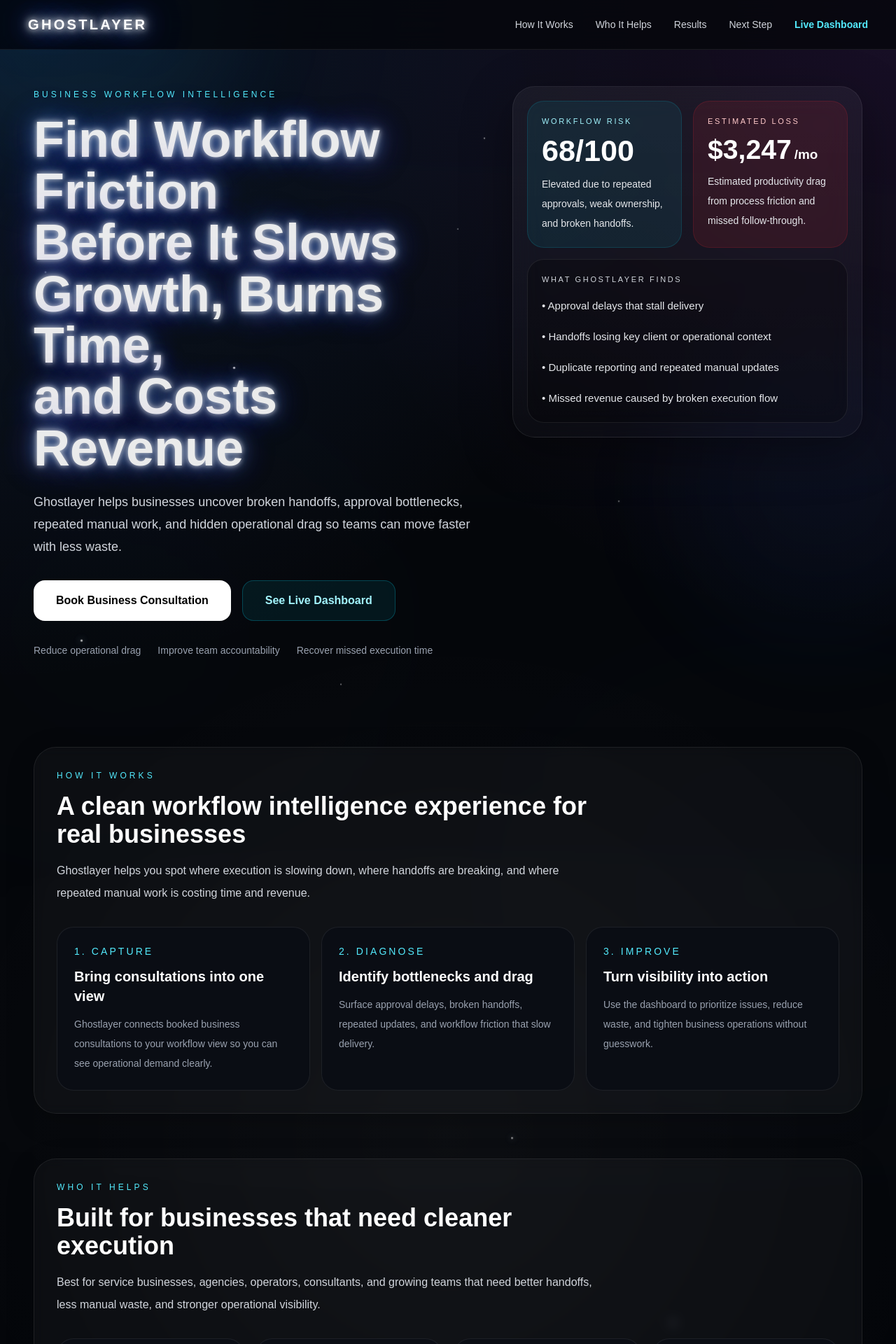
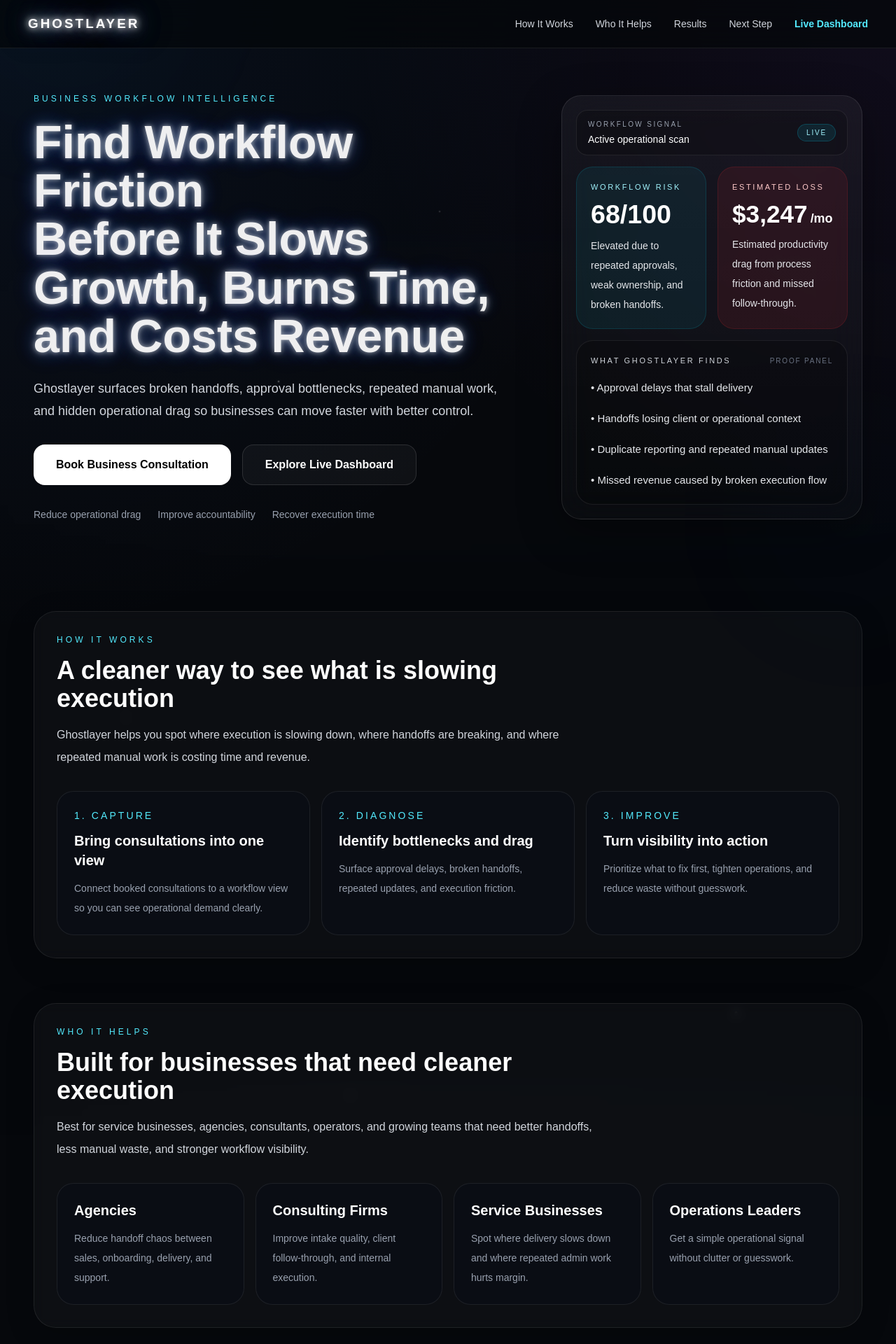
Before and after one commit to DexTheAIBusinessman/ghostlayer, a Next.js app: page / in a window 1280 px wide. Shown: the top 1920 px of the page at 70% size. Built offline with nearby package versions, Linux system fonts and the light colour scheme; no server answers.

Commit message:
refine homepage polish and reduce visual noise

```diff
--- a/app/page.tsx
+++ b/app/page.tsx
@@ -20,26 +20,18 @@ const currentYear = new Date().getFullYear();
 
 const sparkles = useMemo<Sparkle[]>(
 () => [
-{ left: '5%', top: '12%', size: 2, delay: '0s', duration: '5.5s', opacity: 0.55 },
-{ left: '9%', top: '28%', size: 3, delay: '1.2s', duration: '6.1s', opacity: 0.8 },
-{ left: '14%', top: '74%', size: 2, delay: '2.4s', duration: '5.2s', opacity: 0.6 },
-{ left: '20%', top: '46%', size: 2, delay: '0.7s', duration: '6.8s', opacity: 0.72 },
-{ left: '26%', top: '16%', size: 3, delay: '1.8s', duration: '5.9s', opacity: 0.82 },
-{ left: '31%', top: '63%', size: 2, delay: '2.8s', duration: '6.3s', opacity: 0.66 },
-{ left: '38%', top: '30%', size: 2, delay: '1.1s', duration: '5.6s', opacity: 0.74 },
-{ left: '44%', top: '82%', size: 3, delay: '2.2s', duration: '6.5s', opacity: 0.84 },
-{ left: '51%', top: '10%', size: 2, delay: '0.9s', duration: '5.7s', opacity: 0.56 },
-{ left: '57%', top: '50%', size: 3, delay: '2.6s', duration: '6.4s', opacity: 0.8 },
-{ left: '63%', top: '76%', size: 2, delay: '1.5s', duration: '5.4s', opacity: 0.62 },
-{ left: '69%', top: '22%', size: 2, delay: '2.9s', duration: '6.2s', opacity: 0.76 },
-{ left: '75%', top: '58%', size: 3, delay: '1.7s', duration: '5.8s', opacity: 0.82 },
-{ left: '81%', top: '14%', size: 2, delay: '0.4s', duration: '6.7s', opacity: 0.6 },
-{ left: '87%', top: '41%', size: 2, delay: '2s', duration: '5.3s', opacity: 0.7 },
-{ left: '92%', top: '71%', size: 3, delay: '1.3s', duration: '6s', opacity: 0.82 },
-{ left: '12%', top: '90%', size: 2, delay: '2.5s', duration: '6.9s', opacity: 0.52 },
-{ left: '33%', top: '92%', size: 2, delay: '1.4s', duration: '5.1s', opacity: 0.64 },
-{ left: '54%', top: '6%', size: 2, delay: '2.1s', duration: '6.6s', opacity: 0.56 },
-{ left: '73%', top: '90%', size: 2, delay: '0.8s', duration: '5.4s', opacity: 0.65 },
+{ left: '8%', top: '14%', size: 2, delay: '0s', duration: '5.8s', opacity: 0.3 },
+{ left: '14%', top: '34%', size: 2, delay: '1.2s', duration: '6.4s', opacity: 0.42 },
+{ left: '22%', top: '68%', size: 2, delay: '2.1s', duration: '5.7s', opacity: 0.28 },
+{ left: '31%', top: '18%', size: 2, delay: '1.7s', duration: '6.1s', opacity: 0.36 },
+{ left: '39%', top: '52%', size: 3, delay: '2.4s', duration: '6.8s', opacity: 0.44 },
+{ left: '49%', top: '10%', size: 2, delay: '0.8s', duration: '5.9s', opacity: 0.26 },
+{ left: '58%', top: '40%', size: 2, delay: '2.6s', duration: '6.2s', opacity: 0.35 },
+{ left: '66%', top: '72%', size: 2, delay: '1.1s', duration: '5.6s', opacity: 0.3 },
+{ left: '74%', top: '20%', size: 2, delay: '2.8s', duration: '6.5s', opacity: 0.4 },
+{ left: '82%', top: '48%', size: 3, delay: '1.6s', duration: '6.1s', opacity: 0.42 },
+{ left: '90%', top: '16%', size: 2, delay: '0.5s', duration: '5.5s', opacity: 0.3 },
+{ left: '94%', top: '74%', size: 2, delay: '2s', duration: '6.3s', opacity: 0.34 },
 ],
 []
 );
@@ -50,18 +42,13 @@ setIsCalendlyOpen(true);
 }
 
 return (
-<main className="relative min-h-screen overflow-x-hidden bg-[#04060a] text-white">
+<main className="relative min-h-screen overflow-x-hidden bg-[#05070b] text-white">
 <div className="pointer-events-none absolute inset-0 overflow-hidden">
-<div className="absolute inset-0 bg-[radial-gradient(circle_at_top_left,rgba(59,130,246,0.14),transparent_28%),radial-gradient(circle_at_top_right,rgba(168,85,247,0.12),transparent_26%),radial-gradient(circle_at_bottom_left,rgba(6,182,212,0.08),transparent_24%),radial-gradient(circle_at_center,rgba(255,255,255,0.03),transparent_42%)]" />
-<div className="smoke smoke-a" />
-<div className="smoke smoke-b" />
-<div className="smoke smoke-c" />
+<div className="absolute inset-0 bg-[radial-gradient(circle_at_top_left,rgba(59,130,246,0.08),transparent_28%),radial-gradient(circle_at_top_right,rgba(168,85,247,0.07),transparent_24%),radial-gradient(circle_at_bottom_left,rgba(6,182,212,0.04),transparent_24%)]" />
 <div className="fog fog-a" />
 <div className="fog fog-b" />
-<div className="fog fog-c" />
-<div className="orb orb-cyan" />
-<div className="orb orb-blue" />
-<div className="orb orb-purple" />
+<div className="orb orb-a" />
+<div className="orb orb-b" />
 
 {sparkles.map((sparkle, index) => (
 <span
@@ -80,11 +67,11 @@ opacity: sparkle.opacity,
 ))}
 </div>
 
-<header className="relative z-20 border-b border-white/8 bg-[#04060a]/75 backdrop-blur-xl">
+<header className="relative z-20 border-b border-white/8 bg-[#05070b]/72 backdrop-blur-xl">
 <div className="mx-auto flex max-w-7xl items-center justify-between gap-6 px-4 py-5 sm:px-6 md:px-8 lg:px-10">
 <Link
 href="/"
-className="inline-block text-[1.12rem] font-bold tracking-[0.16em] text-white [text-shadow:0_0_8px_rgba(255,255,255,1),0_0_18px_rgba(255,255,255,0.96),0_0_34px_rgba(96,165,250,0.95),0_0_58px_rgba(59,130,246,0.9),0_0_92px_rgba(147,51,234,0.76)] sm:text-[1.26rem]"
+className="inline-block text-[1.06rem] font-bold tracking-[0.16em] text-white [text-shadow:0_0_8px_rgba(255,255,255,0.95),0_0_18px_rgba(255,255,255,0.85),0_0_34px_rgba(96,165,250,0.65),0_0_56px_rgba(59,130,246,0.5)] sm:text-[1.18rem]"
 >
 GHOSTLAYER
 </Link>
@@ -109,22 +96,22 @@ Live Dashboard
 
 <Link
 href="/dashboard"
-className="rounded-xl border border-cyan-400/25 bg-cyan-400/8 px-3 py-2 text-xs font-semibold text-cyan-200 transition hover:bg-cyan-400/12 hover:text-white lg:hidden"
+className="rounded-xl border border-cyan-400/20 bg-cyan-400/8 px-3 py-2 text-xs font-semibold text-cyan-200 transition hover:bg-cyan-400/12 hover:text-white lg:hidden"
 >
 Dashboard
 </Link>
 </div>
 </header>
 
-<section className="relative z-10 overflow-hidden px-4 pb-16 pt-10 sm:px-6 sm:pb-20 md:px-8 md:pt-14 lg:px-10 lg:pb-24 xl:px-12">
+<section className="relative z-10 px-4 pb-16 pt-12 sm:px-6 sm:pb-20 md:px-8 md:pt-16 lg:px-10 lg:pb-24 xl:px-12">
 <div className="mx-auto max-w-7xl">
-<div className="grid items-start gap-10 xl:grid-cols-[minmax(0,1.08fr)_minmax(390px,500px)] xl:gap-14">
+<div className="grid items-center gap-12 xl:grid-cols-[minmax(0,1.02fr)_minmax(360px,430px)] xl:gap-16">
 <div className="max-w-4xl">
 <p className="text-[11px] uppercase tracking-[0.34em] text-cyan-300 sm:text-xs">
 Business Workflow Intelligence
 </p>
 
-<h1 className="hero-glow mt-5 max-w-4xl text-4xl font-bold leading-[1.02] text-white sm:text-5xl lg:text-6xl xl:text-[4.5rem]">
+<h1 className="hero-glow mt-5 max-w-4xl text-4xl font-bold leading-[1.04] text-white sm:text-5xl lg:text-6xl xl:text-[4.15rem]">
 Find Workflow Friction
 <br />
 Before It Slows
@@ -135,9 +122,8 @@ and Costs Revenue
 </h1>
 
 <p className="mt-6 max-w-3xl text-base leading-8 text-gray-300 sm:text-lg">
-Ghostlayer helps businesses uncover broken handoffs, approval bottlenecks,
-repeated manual work, and hidden operational drag so teams can move faster
-with less waste.
+Ghostlayer surfaces broken handoffs, approval bottlenecks, repeated manual work,
+and hidden operational drag so businesses can move faster with better control.
 </p>
 
 <div className="mt-8 flex flex-col gap-4 sm:flex-row">
@@ -150,27 +136,41 @@ Book Business Consultation
 
 <Link
 href="/dashboard"
-className="rounded-2xl border border-cyan-400/25 bg-cyan-400/8 px-8 py-4 text-center text-base font-semibold text-cyan-200 transition hover:bg-cyan-400/12 hover:text-white"
+className="rounded-2xl border border-white/12 bg-white/[0.04] px-8 py-4 text-center text-base font-semibold text-white transition hover:bg-white/[0.08]"
 >
-See Live Dashboard
+Explore Live Dashboard
 </Link>
 </div>
 
 <div className="mt-8 flex flex-col gap-3 text-sm text-gray-400 sm:flex-row sm:flex-wrap sm:gap-6">
 <span>Reduce operational drag</span>
-<span>Improve team accountability</span>
-<span>Recover missed execution time</span>
+<span>Improve accountability</span>
+<span>Recover execution time</span>
 </div>
 </div>
 
-<div className="w-full xl:-mt-1">
-<div className="rounded-[32px] border border-white/8 bg-[linear-gradient(180deg,rgba(255,255,255,0.05),rgba(255,255,255,0.02))] p-4 shadow-[0_20px_70px_rgba(0,0,0,0.35)] backdrop-blur-xl sm:p-5">
-<div className="grid grid-cols-1 gap-4 sm:grid-cols-2">
-<div className="min-w-0 rounded-3xl border border-cyan-400/15 bg-cyan-400/8 p-5">
+<div className="w-full">
+<div className="rounded-[28px] border border-white/10 bg-[linear-gradient(180deg,rgba(255,255,255,0.05),rgba(255,255,255,0.02))] p-4 shadow-[0_18px_60px_rgba(0,0,0,0.34)] backdrop-blur-xl sm:p-5">
+<div className="flex items-center justify-between gap-3 rounded-2xl border border-white/8 bg-black/20 px-4 py-3">
+<div>
+<p className="text-[10px] uppercase tracking-[0.24em] text-gray-400">
+Workflow Signal
+</p>
+<p className="mt-1 text-sm font-medium text-white">
+Active operational scan
+</p>
+</div>
+<span className="rounded-full border border-cyan-400/20 bg-cyan-400/10 px-3 py-1 text-[10px] uppercase tracking-[0.18em] text-cyan-200">
+Live
+</span>
+</div>
+
+<div className="mt-4 grid grid-cols-1 gap-4 sm:grid-cols-2">
+<div className="rounded-3xl border border-cyan-400/14 bg-cyan-400/7 p-5">
 <p className="text-[11px] uppercase tracking-[0.24em] text-cyan-200">
 Workflow Risk
 </p>
-<p className="mt-3 break-words text-[2.2rem] font-bold leading-none text-white sm:text-[2.5rem] lg:text-[2.7rem]">
+<p className="mt-3 text-[2.15rem] font-bold leading-none text-white sm:text-[2.35rem]">
 68/100
 </p>
 <p className="mt-3 text-sm leading-7 text-gray-200">
@@ -178,15 +178,15 @@ Elevated due to repeated approvals, weak ownership, and broken handoffs.
 </p>
 </div>
 
-<div className="min-w-0 rounded-3xl border border-red-500/15 bg-red-500/10 p-5">
+<div className="rounded-3xl border border-red-500/14 bg-red-500/9 p-5">
 <p className="text-[11px] uppercase tracking-[0.24em] text-red-200">
 Estimated Loss
 </p>
 <p className="mt-3 flex items-baseline whitespace-nowrap text-white">
-<span className="text-[2rem] font-bold leading-none sm:text-[2.3rem] lg:text-[2.45rem]">
+<span className="text-[1.95rem] font-bold leading-none sm:text-[2.2rem]">
 $3,247
 </span>
-<span className="ml-1 text-[1.08rem] font-bold leading-none sm:text-[1.14rem] lg:text-[1.18rem]">
+<span className="ml-1 text-[1.02rem] font-bold leading-none sm:text-[1.12rem]">
 /mo
 </span>
 </p>
@@ -196,14 +196,19 @@ Estimated productivity drag from process friction and missed follow-through.
 </div>
 </div>
 
-<div className="mt-4 rounded-3xl border border-white/8 bg-black/25 p-5">
+<div className="mt-4 rounded-3xl border border-white/8 bg-black/22 p-5">
+<div className="flex items-center justify-between gap-3">
 <p className="text-[11px] uppercase tracking-[0.24em] text-gray-300">
 What Ghostlayer Finds
 </p>
+<span className="text-[10px] uppercase tracking-[0.18em] text-gray-500">
+Proof Panel
+</span>
+</div>
 
 <ul className="mt-4 space-y-4 text-sm leading-7 text-gray-200 sm:text-[15px]">
 <li>• Approval delays that stall delivery</li>
-<li>• Handoffs losing key client or operational context</li>
+<li>• Handoffs losing client or operational context</li>
 <li>• Duplicate reporting and repeated manual updates</li>
 <li>• Missed revenue caused by broken execution flow</li>
 </ul>
@@ -215,17 +220,17 @@ What Ghostlayer Finds
 </section>
 
 <section id="how-it-works" className="relative z-10 px-4 py-8 sm:px-6 md:px-8 lg:px-10 xl:px-12">
-<div className="mx-auto max-w-7xl rounded-[32px] border border-white/8 bg-white/[0.03] p-6 backdrop-blur-sm shadow-[0_10px_40px_rgba(0,0,0,0.2)] sm:p-8">
+<div className="mx-auto max-w-7xl rounded-[32px] border border-white/8 bg-white/[0.03] p-6 backdrop-blur-sm shadow-[0_10px_40px_rgba(0,0,0,0.18)] sm:p-8">
 <div className="max-w-3xl">
 <p className="text-[11px] uppercase tracking-[0.34em] text-cyan-300 sm:text-xs">
 How It Works
 </p>
 <h2 className="mt-4 text-3xl font-bold sm:text-4xl">
-A clean workflow intelligence experience for real businesses
+A cleaner way to see what is slowing execution
 </h2>
 <p className="mt-4 text-base leading-8 text-gray-300">
-Ghostlayer helps you spot where execution is slowing down, where handoffs
-are breaking, and where repeated manual work is costing time and revenue.
+Ghostlayer helps you spot where execution is slowing down, where handoffs are breaking,
+and where repeated manual work is costing time and revenue.
 </p>
 </div>
 
@@ -234,8 +239,7 @@ are breaking, and where repeated manual work is costing time and revenue.
 <p className="text-sm uppercase tracking-[0.22em] text-cyan-300">1. Capture</p>
 <h3 className="mt-3 text-xl font-semibold">Bring consultations into one view</h3>
 <p className="mt-3 text-sm leading-7 text-gray-400">
-Ghostlayer connects booked business consultations to your workflow view
-so you can see operational demand clearly.
+Connect booked consultations to a workflow view so you can see operational demand clearly.
 </p>
 </div>
 
@@ -243,8 +247,7 @@ so you can see operational demand clearly.
 <p className="text-sm uppercase tracking-[0.22em] text-cyan-300">2. Diagnose</p>
 <h3 className="mt-3 text-xl font-semibold">Identify bottlenecks and drag</h3>
 <p className="mt-3 text-sm leading-7 text-gray-400">
-Surface approval delays, broken handoffs, repeated updates, and workflow
-friction that slow delivery.
+Surface approval delays, broken handoffs, repeated updates, and execution friction.
 </p>
 </div>
 
@@ -252,8 +255,7 @@ friction that slow delivery.
 <p className="text-sm uppercase tracking-[0.22em] text-cyan-300">3. Improve</p>
 <h3 className="mt-3 text-xl font-semibold">Turn visibility into action</h3>
 <p className="mt-3 text-sm leading-7 text-gray-400">
-Use the dashboard to prioritize issues, reduce waste, and tighten
-business operations without guesswork.
+Prioritize what to fix first, tighten operations, and reduce waste without guesswork.
 </p>
 </div>
 </div>
@@ -261,7 +263,7 @@ business operations without guesswork.
 </section>
 
 <section id="who-it-helps" className="relative z-10 px-4 py-8 sm:px-6 md:px-8 lg:px-10 xl:px-12">
-<div className="mx-auto max-w-7xl rounded-[32px] border border-white/8 bg-white/[0.03] p-6 backdrop-blur-sm shadow-[0_10px_40px_rgba(0,0,0,0.2)] sm:p-8">
+<div className="mx-auto max-w-7xl rounded-[32px] border border-white/8 bg-white/[0.03] p-6 backdrop-blur-sm shadow-[0_10px_40px_rgba(0,0,0,0.18)] sm:p-8">
 <div className="max-w-3xl">
 <p className="text-[11px] uppercase tracking-[0.34em] text-cyan-300 sm:text-xs">
 Who It Helps
@@ -270,8 +272,8 @@ Who It Helps
 Built for businesses that need cleaner execution
 </h2>
 <p className="mt-4 text-base leading-8 text-gray-300">
-Best for service businesses, agencies, operators, consultants, and growing teams
-that need better handoffs, less manual waste, and stronger operational visibility.
+Best for service businesses, agencies, consultants, operators, and growing teams
+that need better handoffs, less manual waste, and stronger workflow visibility.
 </p>
 </div>
 
@@ -297,7 +299,7 @@ Spot where delivery slows down and where repeated admin work hurts margin.
 <div className="rounded-3xl border border-white/8 bg-[#0a0d14] p-6">
 <h3 className="text-xl font-semibold">Operations Leaders</h3>
 <p className="mt-3 text-sm leading-7 text-gray-400">
-Get a simple operational signal without turning the experience into clutter.
+Get a simple operational signal without clutter or guesswork.
 </p>
 </div>
 </div>
@@ -305,7 +307,7 @@ Get a simple operational signal without turning the experience into clutter.
 </section>
 
 <section id="results" className="relative z-10 px-4 py-8 sm:px-6 md:px-8 lg:px-10 xl:px-12">
-<div className="mx-auto max-w-7xl rounded-[32px] border border-white/8 bg-white/[0.03] p-6 backdrop-blur-sm shadow-[0_10px_40px_rgba(0,0,0,0.2)] sm:p-8">
+<div className="mx-auto max-w-7xl rounded-[32px] border border-white/8 bg-white/[0.03] p-6 backdrop-blur-sm shadow-[0_10px_40px_rgba(0,0,0,0.18)] sm:p-8">
 <div className="max-w-3xl">
 <p className="text-[11px] uppercase tracking-[0.34em] text-cyan-300 sm:text-xs">
 Results
@@ -320,7 +322,7 @@ See the cost of friction before it compounds
 <p className="text-sm uppercase tracking-[0.2em] text-gray-300">Workflow Health</p>
 <p className="mt-3 text-4xl font-bold">82%</p>
 <p className="mt-3 text-sm text-gray-400">
-Visibility and operational consistency across core business workflows.
+Visibility and operational consistency across core workflows.
 </p>
 </div>
 
@@ -344,7 +346,7 @@ Estimated monthly business cost caused by workflow drag and missed execution.
 <p className="text-sm uppercase tracking-[0.2em] text-gray-100">Savings Opportunity</p>
 <p className="mt-3 text-4xl font-bold">$4,200/mo</p>
 <p className="mt-3 text-sm text-green-50/80">
-Potential monthly gain if workflow friction and repeated effort are reduced.
+Potential monthly gain if friction and repeated effort are reduced.
 </p>
 </div>
 </div>
@@ -352,7 +354,7 @@ Potential monthly gain if workflow friction and repeated effort are reduced.
 </section>
 
 <section id="next-step" className="relative z-10 px-4 py-8 pb-16 sm:px-6 md:px-8 lg:px-10 lg:pb-24 xl:px-12">
-<div className="mx-auto max-w-7xl rounded-[32px] border border-cyan-400/15 bg-white/[0.03] p-6 backdrop-blur-sm shadow-[0_10px_40px_rgba(0,0,0,0.2)] sm:p-8">
+<div className="mx-auto max-w-7xl rounded-[32px] border border-cyan-400/12 bg-white/[0.03] p-6 backdrop-blur-sm shadow-[0_10px_40px_rgba(0,0,0,0.18)] sm:p-8">
 <div className="grid items-center gap-8 xl:grid-cols-[minmax(0,1fr)_auto]">
 <div className="max-w-3xl">
 <p className="text-[11px] uppercase tracking-[0.34em] text-cyan-300 sm:text-xs">
@@ -362,8 +364,8 @@ Next Step
 Book a consultation and see where your workflow is leaking time and revenue
 </h2>
 <p className="mt-4 text-base leading-8 text-gray-300">
-Ghostlayer is built to make operational friction visible, actionable, and
-expensive to ignore. If the process is slowing growth, you should see it immediately.
+Ghostlayer is built to make operational friction visible, actionable, and expensive to ignore.
+If the process is slowing growth, you should see it immediately.
 </p>
 </div>
 
@@ -377,7 +379,7 @@ Book Business Consultation
 
 <Link
 href="/dashboard"
-className="rounded-2xl border border-cyan-400/25 bg-cyan-400/8 px-8 py-4 text-center text-base font-semibold text-cyan-200 transition hover:bg-cyan-400/12 hover:text-white"
+className="rounded-2xl border border-white/12 bg-white/[0.04] px-8 py-4 text-center text-base font-semibold text-white transition hover:bg-white/[0.08]"
 >
 Open Live Dashboard
 </Link>
@@ -386,13 +388,13 @@ Open Live Dashboard
 </div>
 </section>
 
-<footer className="relative z-10 border-t border-white/8 bg-[#04060a]/70 backdrop-blur-xl">
+<footer className="relative z-10 border-t border-white/8 bg-[#05070b]/70 backdrop-blur-xl">
 <div className="mx-auto max-w-7xl px-4 py-10 sm:px-6 md:px-8 lg:px-10">
 <div className="flex flex-col gap-8 md:flex-row md:items-start md:justify-between">
 <div className="max-w-md">
 <Link
 href="/"
-className="inline-block text-[1.28rem] font-bold tracking-[0.14em] text-white [text-shadow:0_0_8px_rgba(255,255,255,1),0_0_18px_rgba(255,255,255,0.96),0_0_34px_rgba(96,165,250,0.95),0_0_58px_rgba(59,130,246,0.9),0_0_92px_rgba(147,51,234,0.76)] sm:text-[1.38rem]"
+className="inline-block text-[1.2rem] font-bold tracking-[0.14em] text-white [text-shadow:0_0_8px_rgba(255,255,255,0.95),0_0_18px_rgba(255,255,255,0.85),0_0_34px_rgba(96,165,250,0.65),0_0_56px_rgba(59,130,246,0.5)] sm:text-[1.3rem]"
 >
 GHOSTLAYER
 </Link>
@@ -447,11 +449,11 @@ rootElement={document.body}
 .hero-glow {
 animation: heroPulse 6s ease-in-out infinite;
 text-shadow:
-0 0 8px rgba(255, 255, 255, 0.72),
-0 0 16px rgba(255, 255, 255, 0.68),
-0 0 30px rgba(96, 165, 250, 0.72),
-0 0 54px rgba(59, 130, 246, 0.62),
-0 0 90px rgba(147, 51, 234, 0.52);
+0 0 8px rgba(255, 255, 255, 0.62),
+0 0 16px rgba(255, 255, 255, 0.52),
+0 0 28px rgba(96, 165, 250, 0.48),
+0 0 48px rgba(59, 130, 246, 0.4),
+0 0 76px rgba(147, 51, 234, 0.28);
 }
 
 .sparkle {
@@ -459,9 +461,8 @@ position: absolute;
 border-radius: 9999px;
 background: white;
 box-shadow:
-0 0 10px rgba(255, 255, 255, 0.95),
-0 0 18px rgba(96, 165, 250, 0.8),
-0 0 30px rgba(147, 51, 234, 0.42);
+0 0 8px rgba(255, 255, 255, 0.85),
+0 0 16px rgba(96, 165, 250, 0.42);
 animation-name: twinkle;
 animation-timing-function: ease-in-out;
 animation-iteration-count: infinite;
@@ -470,85 +471,26 @@ animation-iteration-count: infinite;
 .orb {
 position: absolute;
 border-radius: 9999px;
-filter: blur(80px);
-opacity: 0.6;
+filter: blur(90px);
+opacity: 0.28;
 }
 
-.orb-cyan {
+.orb-a {
 left: -10%;
 top: -8%;
-height: 30rem;
-width: 30rem;
-background: rgba(34, 211, 238, 0.1);
-animation: floatSlow 16s ease-in-out infinite;
+height: 28rem;
+width: 28rem;
+background: rgba(34, 211, 238, 0.06);
+animation: floatSlow 18s ease-in-out infinite;
 }
 
-.orb-blue {
+.orb-b {
 right: -10%;
-top: 14%;
-height: 28rem;
-width: 28rem;
-background: rgba(59, 130, 246, 0.08);
-animation: floatSlower 19s ease-in-out infinite;
-}
-
-.orb-purple {
-bottom: -12%;
-left: 24%;
-height: 26rem;
-width: 26rem;
-background: rgba(168, 85, 247, 0.08);
+top: 18%;
+height: 24rem;
+width: 24rem;
+background: rgba(59, 130, 246, 0.06);
 animation: floatSlow 20s ease-in-out infinite;
-}
-
-.smoke {
-position: absolute;
-border-radius: 9999px;
-filter: blur(120px);
-opacity: 0.13;
-mix-blend-mode: screen;
-}
-
-.smoke-a {
-left: -8%;
-top: 24%;
-width: 30rem;
-height: 16rem;
-background: linear-gradient(
-90deg,
-rgba(255, 255, 255, 0.04),
-rgba(56, 189, 248, 0.1),
-rgba(255, 255, 255, 0.02)
-);
-animation: driftOne 22s ease-in-out infinite;
-}
-
-.smoke-b {
-right: -10%;
-top: 34%;
-width: 32rem;
-height: 18rem;
-background: linear-gradient(
-90deg,
-rgba(168, 85, 247, 0.03),
-rgba(59, 130, 246, 0.1),
-rgba(255, 255, 255, 0.03)
-);
-animation: driftTwo 26s ease-in-out infinite;
-}
-
-.smoke-c {
-left: 20%;
-bottom: 8%;
-width: 38rem;
-height: 14rem;
-background: linear-gradient(
-90deg,
-rgba(255, 255, 255, 0.02),
-rgba(6, 182, 212, 0.09),
-rgba(168, 85, 247, 0.04)
-);
-animation: driftThree 24s ease-in-out infinite;
 }
 
 .fog {
@@ -557,52 +499,47 @@ left: -10%;
 right: -10%;
 height: 180px;
 border-radius: 9999px;
-filter: blur(90px);
-opacity: 0.1;
+filter: blur(95px);
+opacity: 0.05;
 mix-blend-mode: screen;
 background: linear-gradient(
 90deg,
 rgba(255, 255, 255, 0),
-rgba(255, 255, 255, 0.06),
-rgba(96, 165, 250, 0.07),
-rgba(255, 255, 255, 0.02)
+rgba(255, 255, 255, 0.03),
+rgba(96, 165, 250, 0.04),
+rgba(255, 255, 255, 0.01)
 );
 }
 
 .fog-a {
-top: 12%;
+top: 16%;
 animation: fogDriftOne 30s ease-in-out infinite;
 }
 
 .fog-b {
-top: 42%;
-animation: fogDriftTwo 36s ease-in-out infinite;
-}
-
-.fog-c {
-bottom: 10%;
-animation: fogDriftThree 34s ease-in-out infinite;
+top: 56%;
+animation: fogDriftTwo 34s ease-in-out infinite;
 }
 
 @keyframes heroPulse {
 0%,
 100% {
-opacity: 0.92;
+opacity: 0.94;
 text-shadow:
-0 0 6px rgba(255, 255, 255, 0.58),
-0 0 12px rgba(255, 255, 255, 0.52),
-0 0 24px rgba(96, 165, 250, 0.56),
-0 0 42px rgba(59, 130, 246, 0.5),
-0 0 70px rgba(147, 51, 234, 0.4);
+0 0 6px rgba(255, 255, 255, 0.46),
+0 0 12px rgba(255, 255, 255, 0.38),
+0 0 22px rgba(96, 165, 250, 0.34),
+0 0 36px rgba(59, 130, 246, 0.28),
+0 0 56px rgba(147, 51, 234, 0.2);
 }
 50% {
 opacity: 1;
 text-shadow:
-0 0 10px rgba(255, 255, 255, 0.92),
-0 0 22px rgba(255, 255, 255, 0.88),
-0 0 40px rgba(96, 165, 250, 0.9),
-0 0 68px rgba(59, 130, 246, 0.78),
-0 0 108px rgba(147, 51, 234, 0.62);
+0 0 10px rgba(255, 255, 255, 0.8),
+0 0 20px rgba(255, 255, 255, 0.72),
+0 0 36px rgba(96, 165, 250, 0.66),
+0 0 58px rgba(59, 130, 246, 0.56),
+0 0 88px rgba(147, 51, 234, 0.38);
 }
 }
 
@@ -610,19 +547,19 @@ text-shadow:
 0%,
 100% {
 transform: translateY(0px) scale(0.9);
-opacity: 0.28;
+opacity: 0.16;
 }
 25% {
-transform: translateY(-6px) scale(1.08);
-opacity: 1;
+transform: translateY(-4px) scale(1.04);
+opacity: 0.72;
 }
 50% {
 transform: translateY(0px) scale(0.95);
-opacity: 0.55;
+opacity: 0.3;
 }
 75% {
-transform: translateY(4px) scale(1.04);
-opacity: 0.82;
+transform: translateY(3px) scale(1.02);
+opacity: 0.52;
 }
 }
 
@@ -632,47 +569,7 @@ opacity: 0.82;
 transform: translate3d(0, 0, 0);
 }
 50% {
-transform: translate3d(0, 18px, 0);
-}
-}
-
-@keyframes floatSlower {
-0%,
-100% {
-transform: translate3d(0, 0, 0);
-}
-50% {
-transform: translate3d(-14px, 22px, 0);
-}
-}
-
-@keyframes driftOne {
-0%,
-100% {
-transform: translate3d(0, 0, 0) scale(1);
-}
-50% {
-transform: translate3d(70px, -24px, 0) scale(1.08);
-}
-}
-
-@keyframes driftTwo {
-0%,
-100% {
-transform: translate3d(0, 0, 0) scale(1);
-}
-50% {
-transform: translate3d(-90px, 20px, 0) scale(1.06);
-}
-}
-
-@keyframes driftThree {
-0%,
-100% {
-transform: translate3d(0, 0, 0) scale(1);
-}
-50% {
-transform: translate3d(50px, -18px, 0) scale(1.04);
+transform: translate3d(0, 16px, 0);
 }
 }
 
@@ -682,27 +579,17 @@ transform: translate3d(50px, -18px, 0) scale(1.04);
 transform: translateX(-4%) translateY(0px) scaleX(1);
 }
 50% {
-transform: translateX(6%) translateY(-8px) scaleX(1.08);
+transform: translateX(5%) translateY(-6px) scaleX(1.05);
 }
 }
 
 @keyframes fogDriftTwo {
 0%,
 100% {
-transform: translateX(6%) translateY(0px) scaleX(1.04);
+transform: translateX(5%) translateY(0px) scaleX(1.03);
 }
 50% {
-transform: translateX(-5%) translateY(10px) scaleX(1.1);
-}
-}
-
-@keyframes fogDriftThree {
-0%,
-100% {
-transform: translateX(-2%) translateY(0px) scaleX(1.02);
-}
-50% {
-transform: translateX(7%) translateY(-6px) scaleX(1.08);
+transform: translateX(-4%) translateY(8px) scaleX(1.08);
 }
 }
 `}</style>
```
